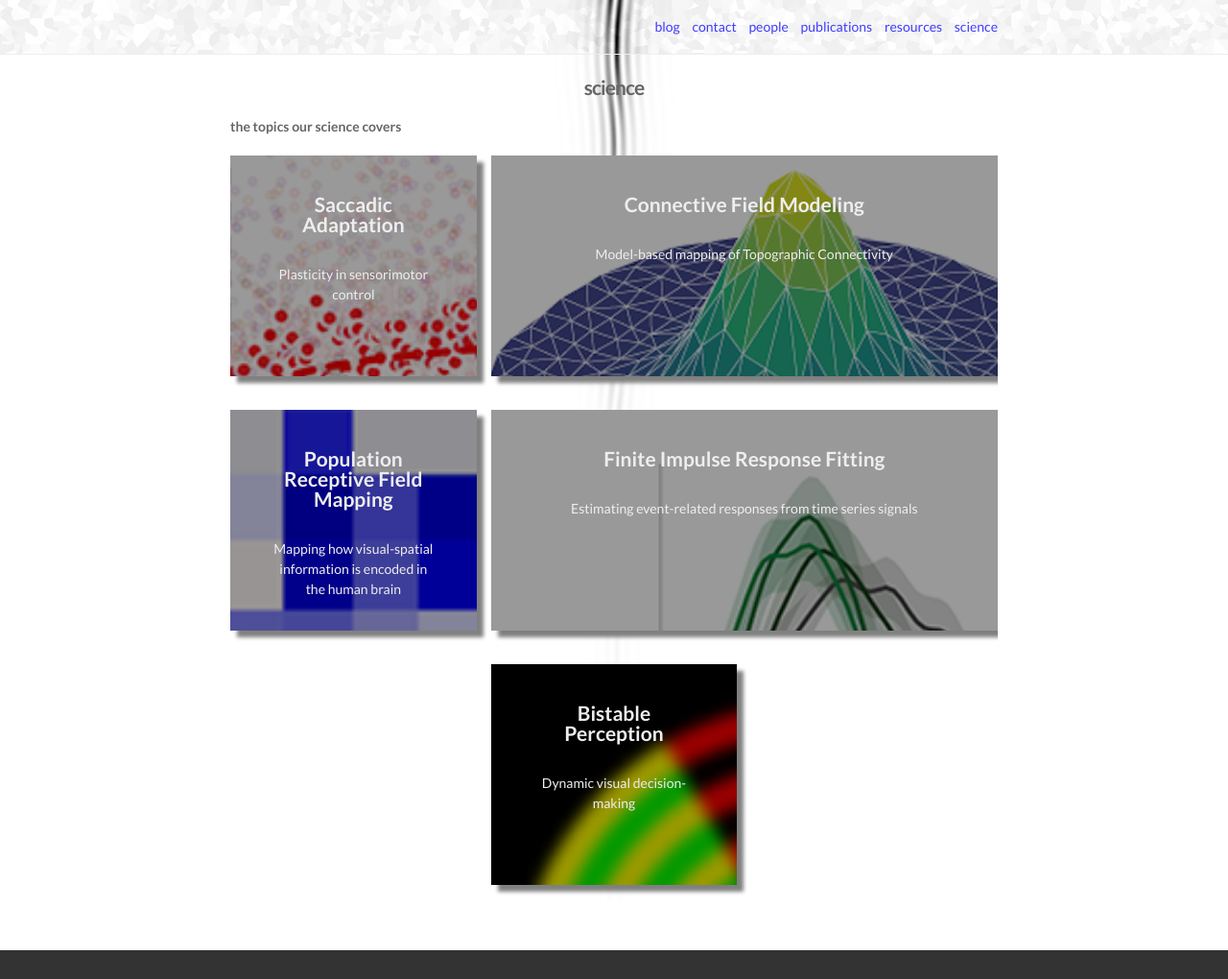
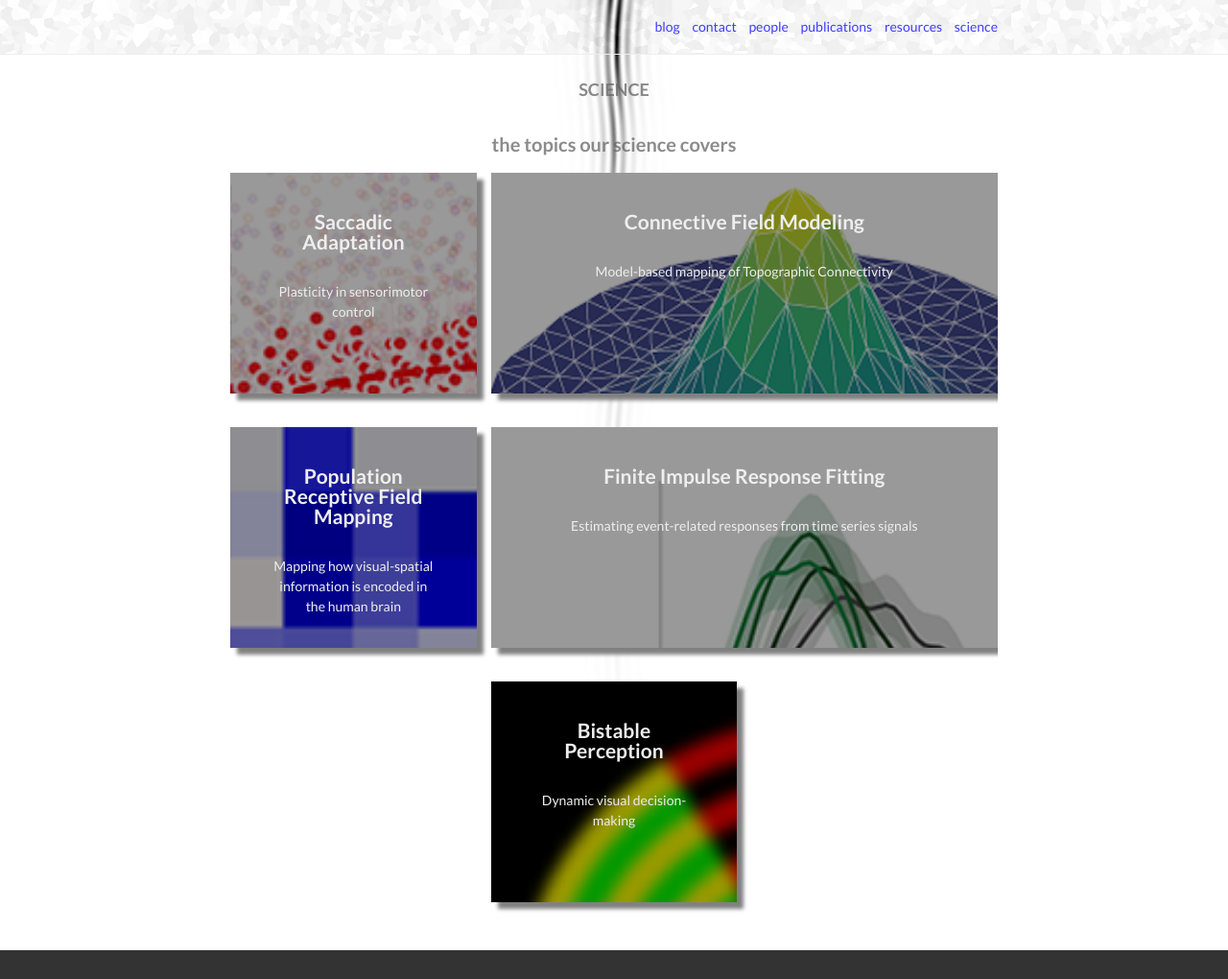
Before and after one commit to tknapen/tknapen.github.io, a Jekyll site: the page built from science.md, in a window 1280 px wide and 1020 px high. Shown: the whole window at 96% size. Built offline with Jekyll 4.4.1, drawn with Linux system fonts in a browser that asks for light colours; nearby versions of some CDN libraries.

Commit message:
another slight change to the headers. will need to fix in detail later.

```diff
--- a/_layouts/page.html
+++ b/_layouts/page.html
@@ -3,10 +3,10 @@ layout: default
 ---
 <div class="post">
 
-  <header class="post-header">
-    <h1 class="post-title">{{ page.title }}</h1>
+  <div class="header-bar">
+    <h2 style="font-variant: small-caps;">{{ page.title }}</h2>
     <h4 class="post-description">{{ page.description }}</h4>
-  </header>
+  </div>
 
   <article class="post-content">
     {{ content }}
```
